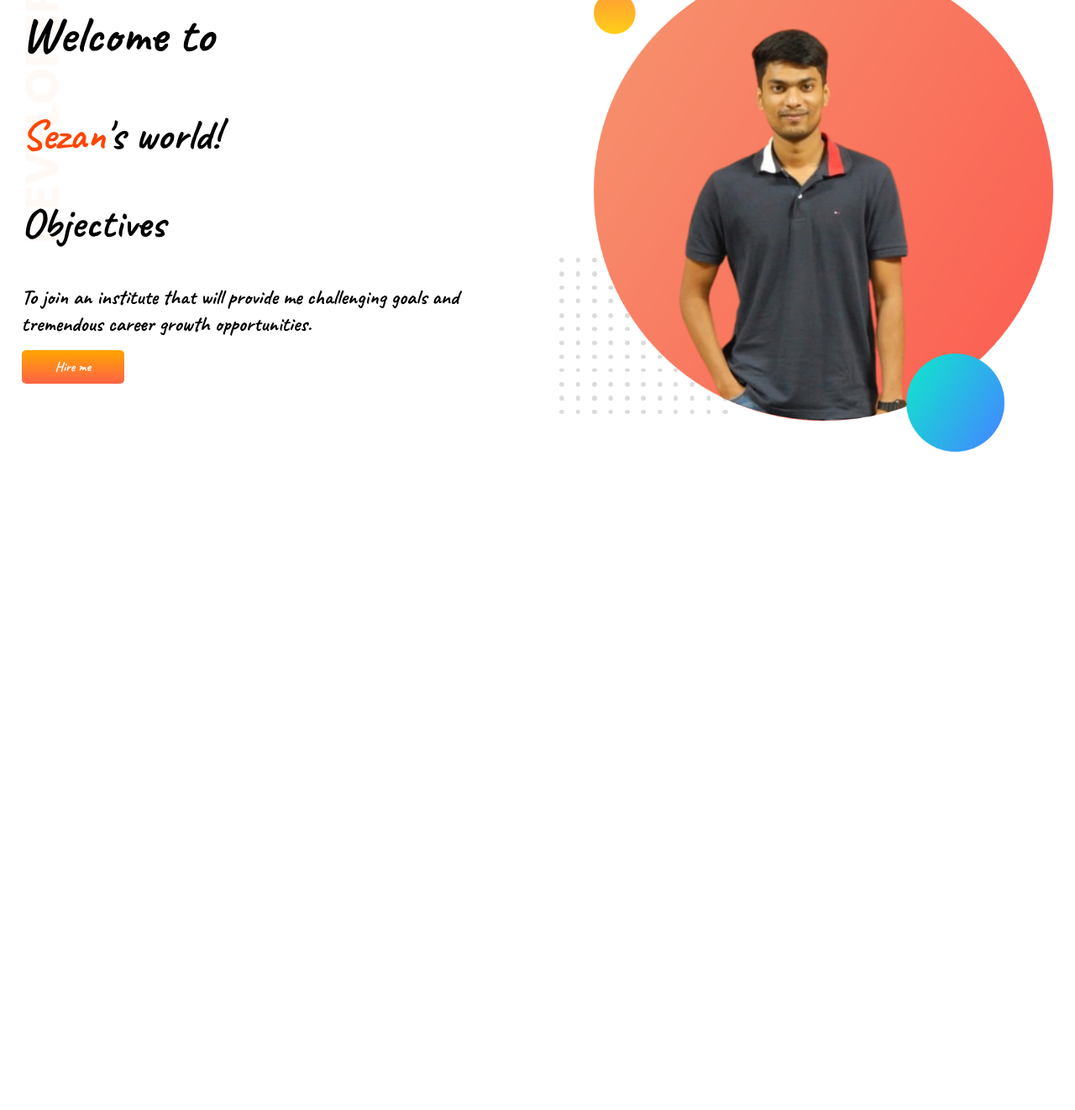
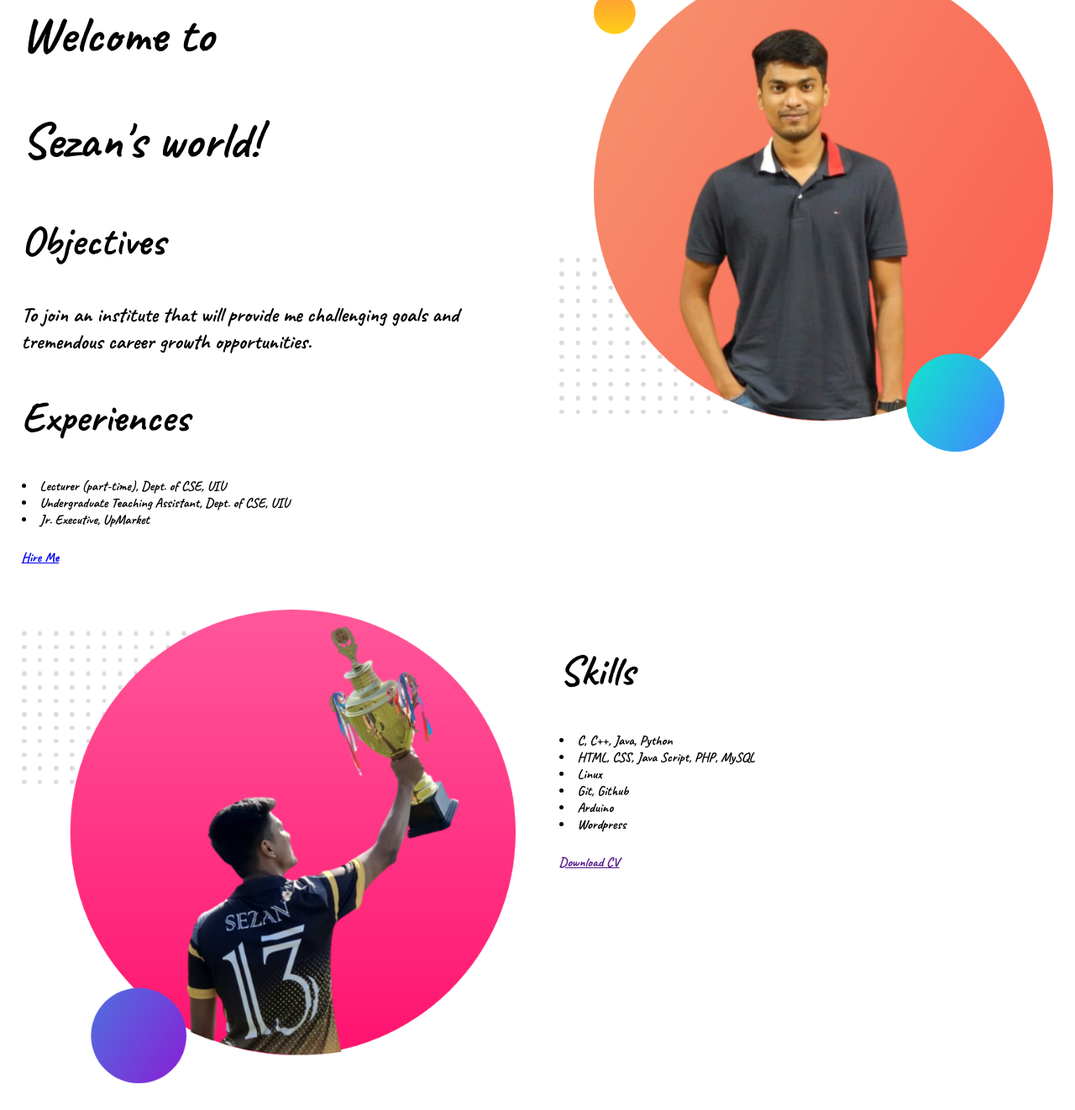
Before and after one commit to md-saikat/Module-4, a plain HTML site: page portfolio/index.html in a window 1280 px wide. Shown: the part 72-1394 px from the top of the page at 84% size. Before the commit the page ends 800 px from the top, so only its background shows below. Drawn offline with Linux system fonts and the light colour scheme.

Commit message:
2nd section

```diff
--- a/portfolio/index.html
+++ b/portfolio/index.html
@@ -12,19 +12,48 @@
 
     <link rel="stylesheet" href="style.css">
 </head>
-<section id="section-1">
+<section class="top-section fexible-container">
     <div class="half-width">
         <h1>Welcome to</h1>
-        <h2> <span style="color: orangered;">Sezan</span>'s world!</h2>
+        <h1><span class="orangered">Sezan</span>'s world!</h1>
 
         <h2>Objectives</h2>
-        <p>To join an institute that will provide me challenging goals and tremendous career growth opportunities.</p>
+        <p>To join an institute that will provide me challenging goals and tremendous career growth opportunities.
+        </p>
 
-        <a class="button" target="_blank" href="https://www.facebook.com/sezan03">Hire me</a>
+        <h2>Experiences</h2>
+        <p>
+            <li>Lecturer (part-time), Dept. of CSE, UIU</li>
+            <li>Undergraduate Teaching Assistant, Dept. of CSE, UIU</li>
+            <li>Jr. Executive, UpMarket</li>
+        </p>
+
+        <a class="link-button" target="_blank" href="https://www.facebook.com/sezan03">Hire Me</a>
+
     </div>
 
     <div class="half-width">
-        <img src="images/dp1.png" alt="profile picture">
+        <img src="images/dp1.png" alt="">
+    </div>
+</section>
+
+<section class="second-section fexible-container">
+    <div class="half-width">
+        <img src="images/dp2.png" alt="">
+    </div>
+
+    <div class="half-width">
+        <h2>Skills</h2>
+        <p>
+            <li>C, C++, Java, Python</li>
+            <li>HTML, CSS, Java Script, PHP, MySQL</li>
+            <li>Linux</li>
+            <li>Git, Github</li>
+            <li>Arduino</li>
+            <li>Wordpress</li>
+        </p>
+
+        <a class="link-button" target="_blank" href="">Download CV</a>
     </div>
 </section>
 
```
